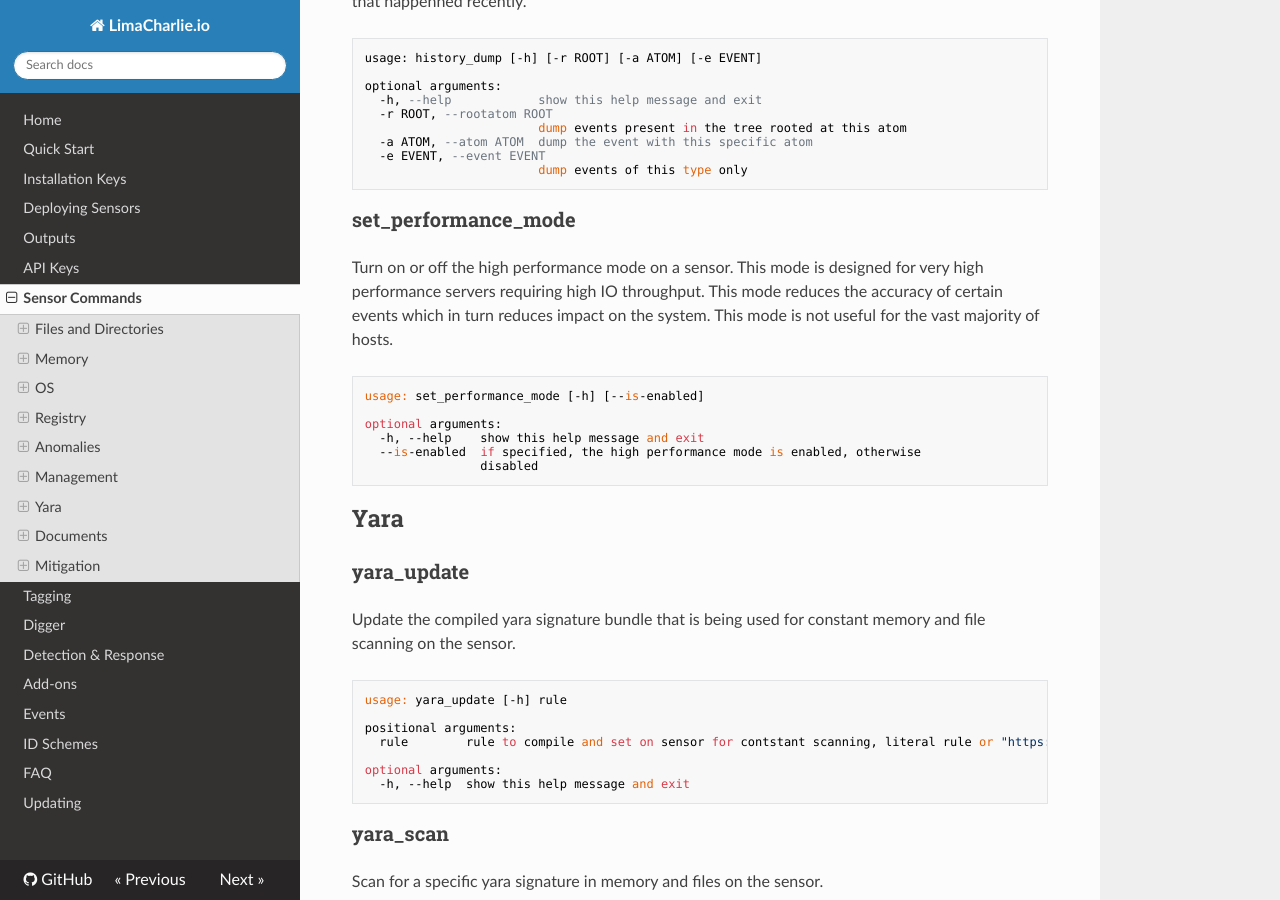
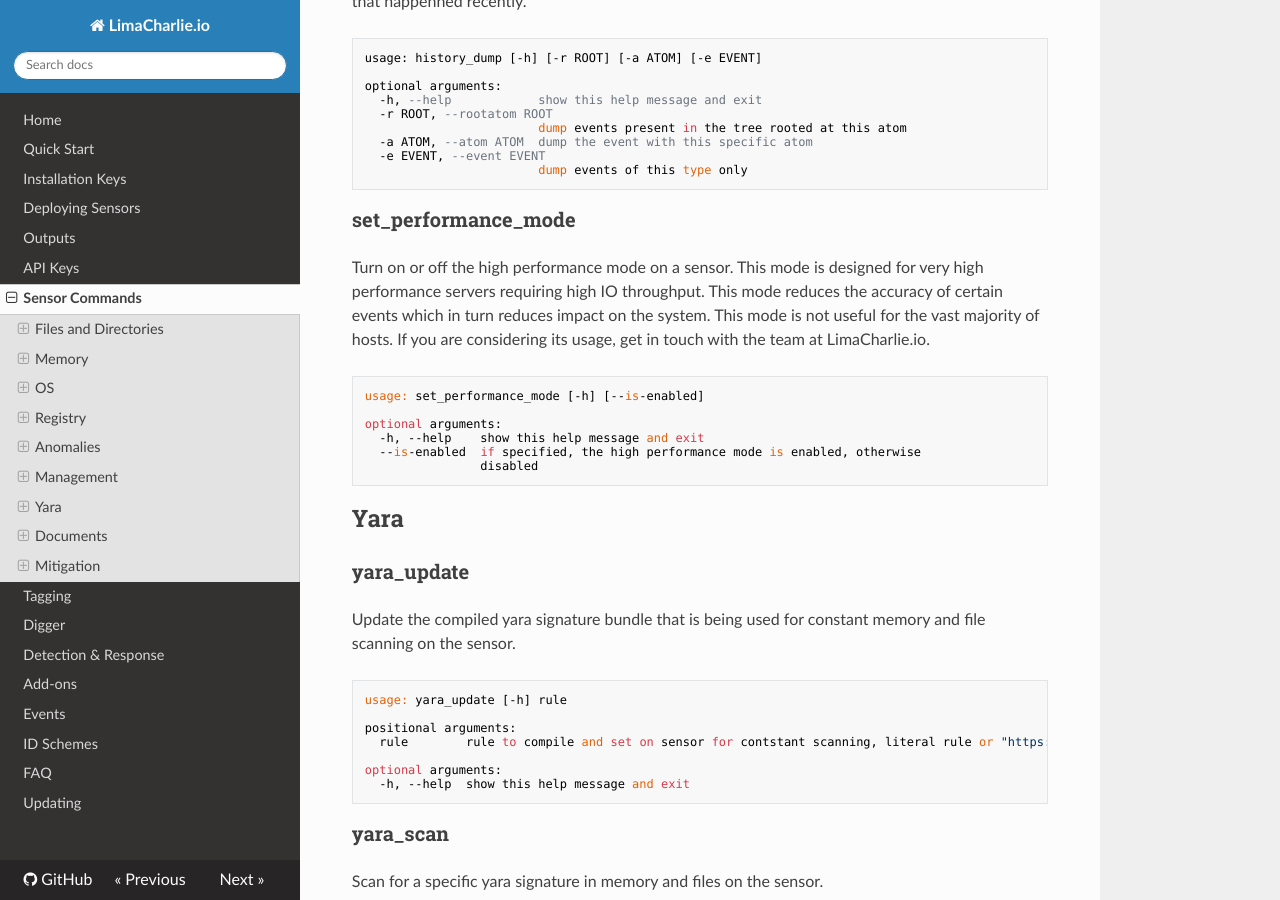
Before and after one commit to refractionPOINT/lce_doc, an MkDocs documentation site: the page built from docs/sensor_commands.md, in a window 1280 px wide and 900 px high, scrolled down 9770 px. Built offline with MkDocs 1.6.1, drawn with Linux system fonts in a browser that asks for light colours; nearby versions of some CDN libraries; old or Windows-style settings are respelled for this version of MkDocs.

Commit message:
Adding bit about contacting the team for usage of perf mode.

````diff
--- a/docs/sensor_commands.md
+++ b/docs/sensor_commands.md
@@ -443,7 +443,7 @@ optional arguments:
 ### set_performance_mode
 Turn on or off the high performance mode on a sensor. This mode is designed for very high performance servers requiring high
 IO throughput. This mode reduces the accuracy of certain events which in turn reduces impact on the system. This mode is not
-useful for the vast majority of hosts.
+useful for the vast majority of hosts. If you are considering its usage, get in touch with the team at LimaCharlie.io.
 
 ```
 usage: set_performance_mode [-h] [--is-enabled]
````
